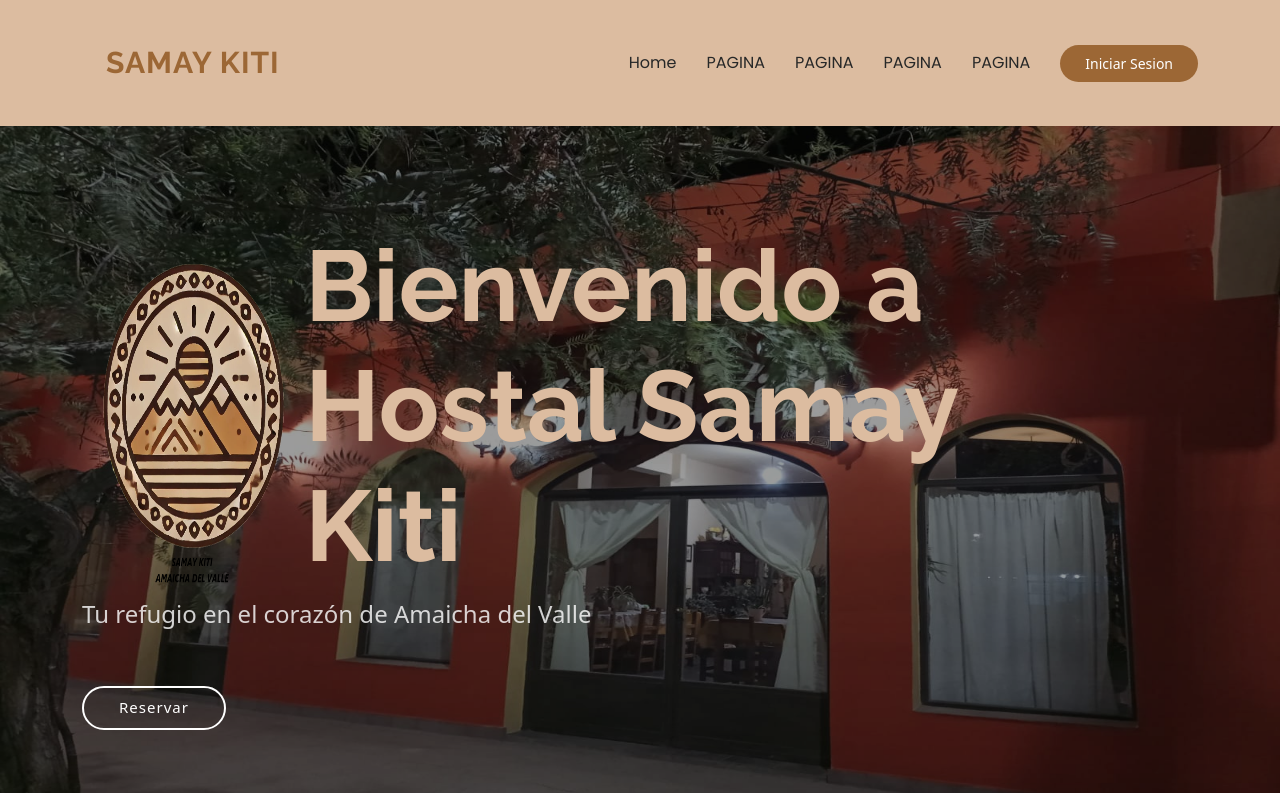
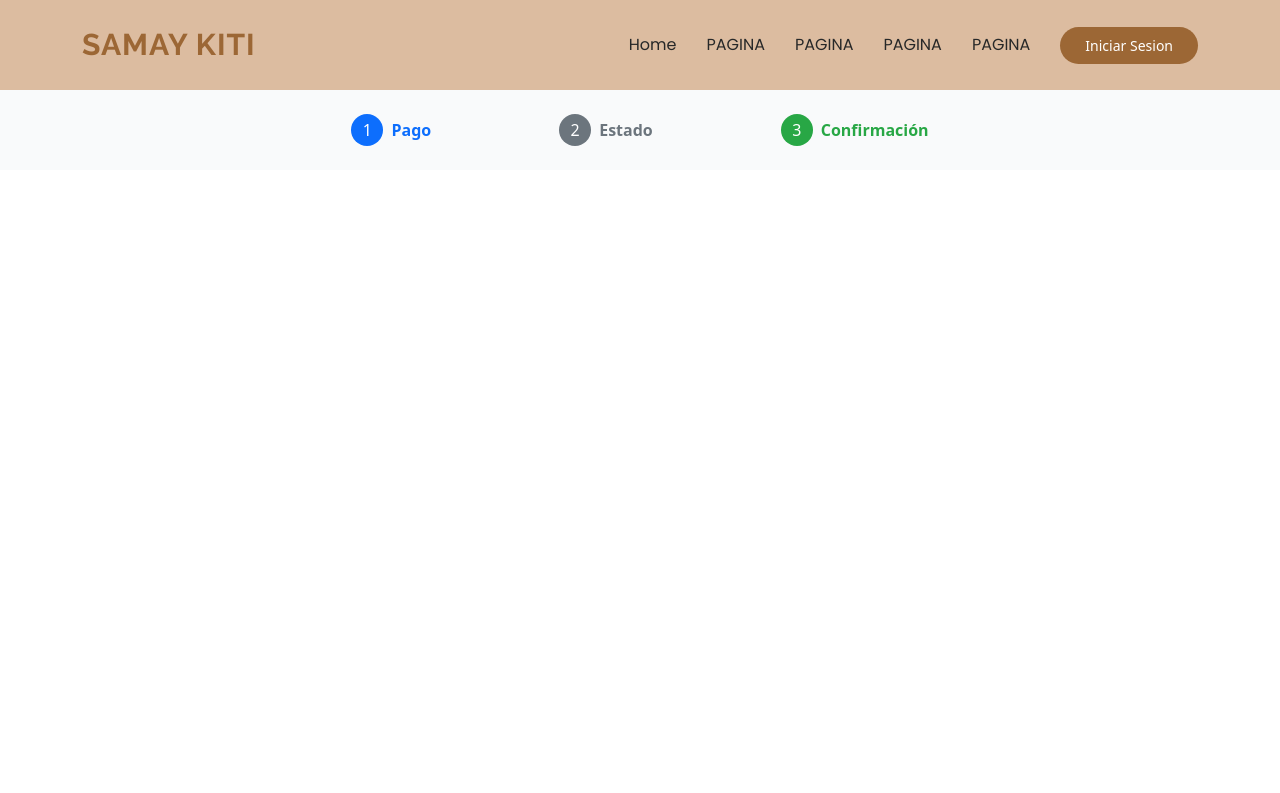
Before and after one commit to lucasn4/metodologia, a React (Vite) app: page /pagos in a window 1280 px wide. Shown: the top 793 px of the page. Built offline with nearby package versions, Linux system fonts and the light colour scheme.

Commit message:
agregue "/pagos" y enrutamientos de mi pagina pagos .agregue archivo  pagos.jsx

```diff
--- a/package.json
+++ b/package.json
@@ -17,6 +17,7 @@
     "leaflet": "^1.9.4",
     "react": "^18.3.1",
     "react-dom": "^18.3.1",
+    "react-router-dom": "^6.27.0",
     "swiper": "^11.1.14"
   },
   "devDependencies": {
--- /dev/null
+++ b/src/assets/styles/pagos.css
@@ -0,0 +1,87 @@
+.centrar_numero{
+    justify-content: center; /* Centra horizontalmente */
+  align-items: center;
+}
+.separacion{
+    gap: 8rem; ;
+}
+.flex {
+    display: flex;
+  }
+
+  .items-center {
+    align-items: center;
+  }
+
+  .justify-between {
+    justify-content: center;
+  }
+
+  .bg-background {
+    background-color: #f9fafb; /* O el color de fondo que prefieras */
+  }
+
+  .p-4 {
+    padding: 1rem;
+  }
+
+  .w-8 {
+    width: 2rem;
+  }
+
+  .h-8 {
+    height: 2rem;
+  }
+
+  .rounded-full {
+    border-radius: 9999px;
+  }
+
+  .ml-2 {
+    margin-left: 0.5rem;
+  }
+
+  .font-semibold {
+    font-weight: 600;
+  }
+
+  /* Colores de fondo */
+  .bg-primary {
+    background-color: #007bff; /* Azul */
+  }
+
+  .bg-secondary {
+    background-color: #6c757d; /* Gris */
+  }
+
+  .bg-accent {
+    background-color: #28a745; /* Verde */
+  }
+
+  /* Colores de texto */
+  .text-primary-foreground {
+    color: white;
+  }
+
+  .text-secondary-foreground {
+    color: white;
+  }
+
+  .text-accent-foreground {
+    color: white;
+  }
+
+  /* Colores de texto */
+  .text-primary {
+    color: #007bff;
+  }
+
+  .text-secondary {
+    color: #6c757d;
+  }
+
+  .text-accent {
+    color: #28a745;
+  }
+
+  /* Efectos al pasar el mouse */
--- /dev/null
+++ b/src/components/header.jsx
@@ -0,0 +1,27 @@
+import { Link } from 'react-router-dom';
+export function header(){
+
+    return(
+        <>
+        <header id="header" className="header d-flex align-items-center sticky-top">
+        <div className="container-fluid container-xl position-relative d-flex align-items-center">
+          <a href="index.html" className="logo d-flex align-items-center me-auto" id='tituloh1'>
+            <h1 className="sitename">Samay Kiti</h1>
+          </a>
+          <nav id="navmenu" className="navmenu">
+            <ul>
+            <li><a href="#">Home</a></li>
+              <li><a href="about.html">PAGINA</a></li>
+              <li><a href="courses.html">PAGINA</a></li>
+              <li><a href="trainers.html">PAGINA</a></li>
+              <li><a href="contact.html">PAGINA</a></li>
+            </ul>
+            <i className="mobile-nav-toggle d-xl-none bi bi-list"></i>
+          </nav>
+          <a className="btn-getstarted" href="courses.html">Iniciar Sesion</a>
+        </div>
+      </header>
+        </>
+    )
+}
+export default  header;
--- a/src/components/principal.jsx
+++ b/src/components/principal.jsx
@@ -16,24 +16,7 @@ export const principal = () => {
   }, []);
   return (
   <>
-    <header id="header" className="header d-flex align-items-center sticky-top">
-        <div className="container-fluid container-xl position-relative d-flex align-items-center">
-          <a href="index.html" className="logo d-flex align-items-center me-auto" id='tituloh1'>
-            <h1 className="sitename">Samay Kiti</h1>
-          </a>
-          <nav id="navmenu" className="navmenu">
-            <ul>
-            <li><a href="#">Home</a></li>
-              <li><a href="about.html">PAGINA</a></li>
-              <li><a href="courses.html">PAGINA</a></li>
-              <li><a href="trainers.html">PAGINA</a></li>
-              <li><a href="contact.html">PAGINA</a></li>
-            </ul>
-            <i className="mobile-nav-toggle d-xl-none bi bi-list"></i>
-          </nav>
-          <a className="btn-getstarted" href="courses.html">Iniciar Sesion</a>
-        </div>
-      </header>
+
 
       {/* Hero Section */}
       <section id="hero" className="hero section dark-background">
--- a/src/main.jsx
+++ b/src/main.jsx
@@ -1,11 +1,26 @@
-import { StrictMode } from 'react'
-import { createRoot } from 'react-dom/client'
-import './index.css'
-import Principal from './components/principal.jsx'
-import App from './App.jsx'
+import React from 'react';
+import { StrictMode } from 'react';
+import { createRoot } from 'react-dom/client';
+import { BrowserRouter, Routes, Route } from 'react-router-dom'; // Importa componentes del enrutador
+import './index.css';
+import Principal from './components/principal.jsx';
+import Header from './components/header.jsx';
+import Pagos from './routes/pagos.jsx'; // Importa tu componente Pagos
 
-createRoot(document.getElementById('root')).render(
+const rootElement = document.getElementById('root');
+const root = createRoot(rootElement);
+
+root.render(
   <StrictMode>
-    <Principal />
+    <BrowserRouter> {/* Envuelve tu aplicación con BrowserRouter */}
+      <Header />
+
+      <Routes> {/* Define las rutas aquí */}
+        <Route path="/" element={<Principal />} /> {/* Ruta principal */}
+        <Route path="/pagos" element={<Pagos />} /> {/* Ruta para /pagos */}
+
+      </Routes>
+
+    </BrowserRouter>
   </StrictMode>,
-)
+);
--- /dev/null
+++ b/src/routes/pagos.jsx
@@ -0,0 +1,31 @@
+import React from "react";
+import "../assets/styles/pagos.css";
+
+const ReactComponent = () => {
+  return (
+    <div className="separacion flex items-center justify-between bg-background p-4">
+      <div className="flex items-center">
+        <div className="centrar_numero w-8 h-8 flex items-center justify-center rounded-full bg-primary text-primary-foreground">
+          1
+        </div>
+        <div className="ml-2 text-primary font-semibold">Pago</div>
+      </div>
+
+      <div className="flex items-center">
+        <div className="centrar_numero w-8 h-8 flex items-center justify-center rounded-full bg-secondary text-secondary-foreground">
+          2
+        </div>
+        <div className="ml-2 text-secondary font-semibold">Estado</div>
+      </div>
+
+      <div className="flex items-center">
+        <div className="centrar_numero w-8 h-8 flex items-center justify-center rounded-full bg-accent text-accent-foreground">
+          3
+        </div>
+        <div className="ml-2 text-accent font-semibold">Confirmación</div>
+      </div>
+    </div>
+  );
+};
+
+export default ReactComponent;
```
Also changed, not shown: src/App.css (line endings or trailing spaces), 1 other file (tests, documents, lock files or other folders).
